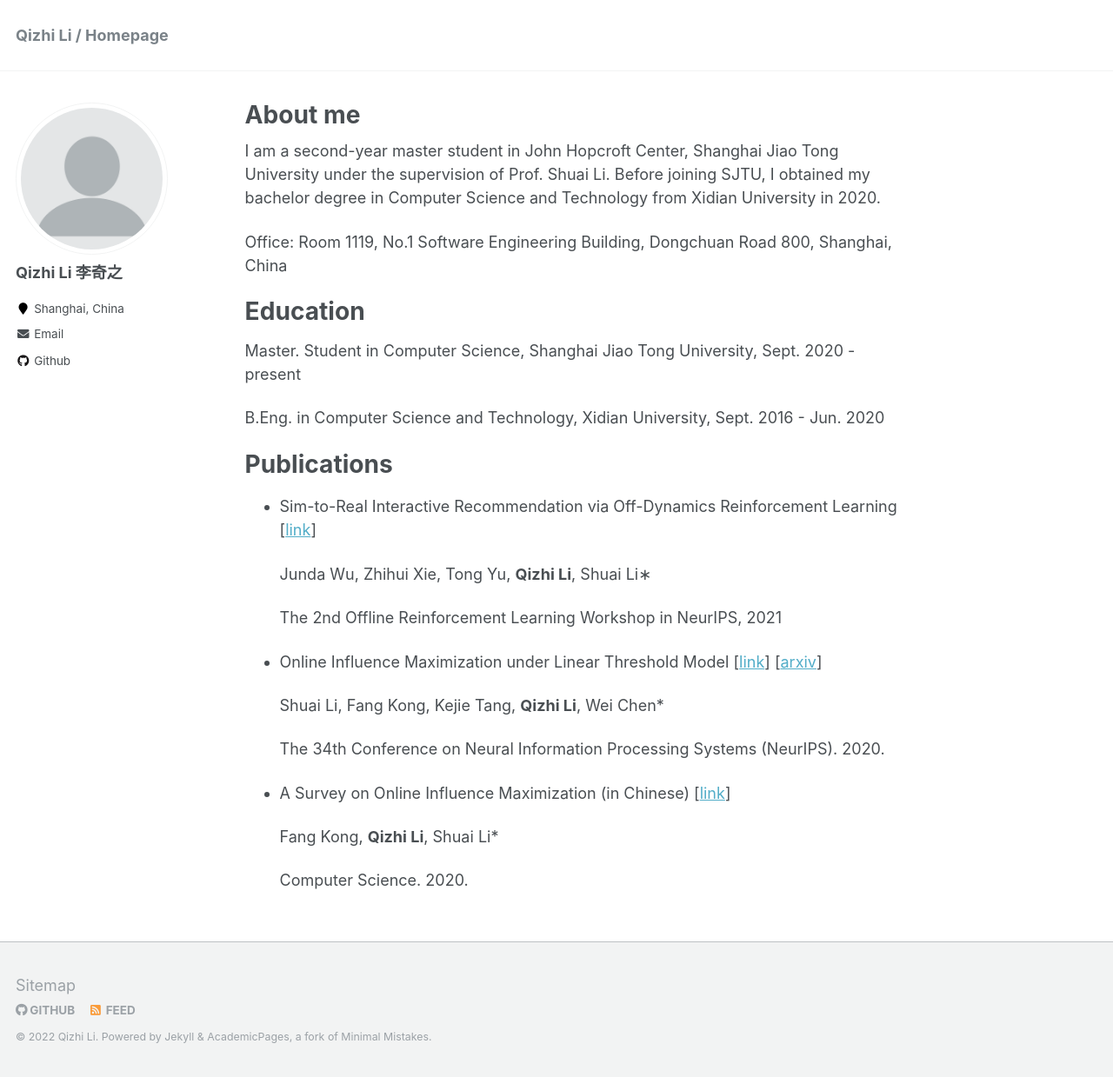
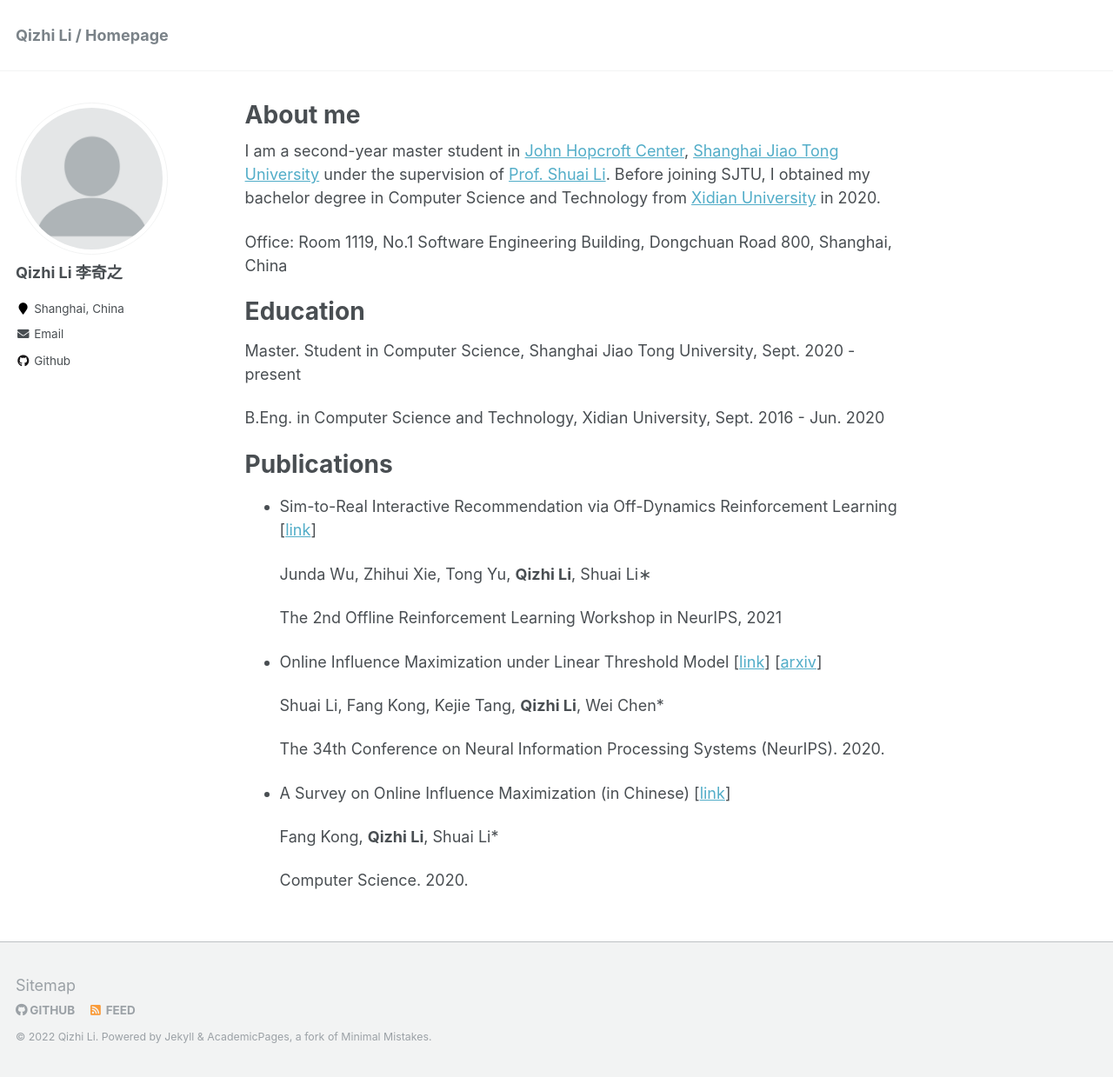
Before and after one commit to Ritchiegit/Ritchiegit.github.io, a Jekyll site: the page built from _pages/about.md, in a window 1280 px wide and 1239 px high. Shown: the whole window at 87% size. Built offline with Jekyll 4.4.1, drawn with Linux system fonts in a browser that asks for light colours; part of the change alters nothing that is shown.

Commit message:
add link

```diff
--- a/_pages/about.md
+++ b/_pages/about.md
@@ -8,7 +8,7 @@ redirect_from:
   - /about.html
 ---
 
-I am a second-year master student in John Hopcroft Center, Shanghai Jiao Tong University under the supervision of Prof. Shuai Li. Before joining SJTU, I obtained my bachelor degree in Computer Science and Technology from Xidian University in 2020.
+I am a second-year master student in [John Hopcroft Center](https://jhc.sjtu.edu.cn/), [Shanghai Jiao Tong University](https://en.sjtu.edu.cn/) under the supervision of [Prof. Shuai Li](https://jhc.sjtu.edu.cn/). Before joining SJTU, I obtained my bachelor degree in Computer Science and Technology from [Xidian University](https://en.xidian.edu.cn/) in 2020.
 
 Office: Room 1119, No.1 Software Engineering Building, Dongchuan Road 800, Shanghai, China
 
```
